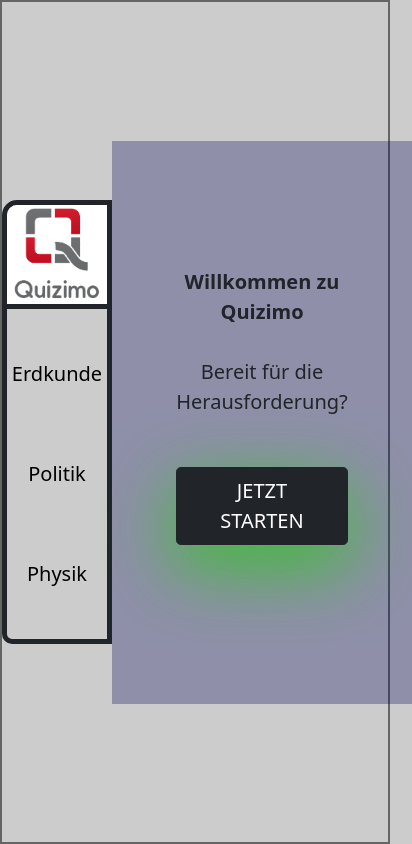
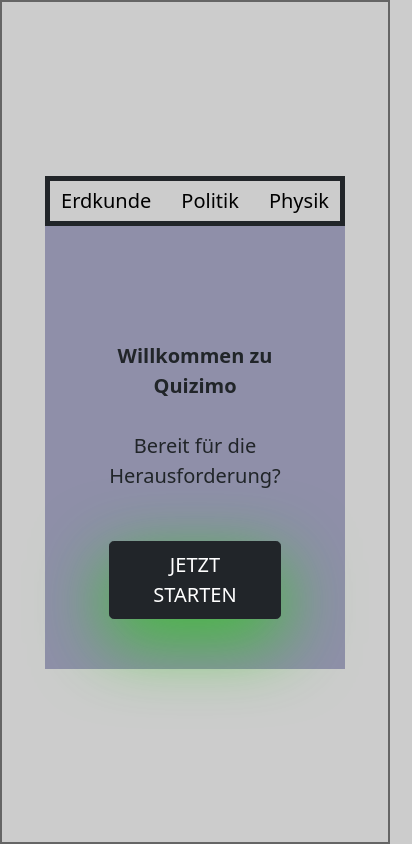
Before and after one commit to JonBuelent/Quizimo, a website: page index.html in a window 390 px wide. Shown: the whole page, 412 px wide, since content can reach past the window. Drawn offline with nearby package versions, Linux system fonts and the light colour scheme.

Commit message:
add final part 2

```diff
--- a/@media.css
+++ b/@media.css
@@ -6,8 +6,8 @@
         margin-right: 10px;
     }
     .right-container {
-        padding-top: 16px;
-        padding-bottom: 16px;
+        padding-top: 8px;
+        padding-bottom: 8px;
     }
     .m-top {
         margin-top: 32px !important;
@@ -31,14 +31,18 @@
         margin-bottom: 6px !important;
     }
     }
+@media (max-width: 750px) {
+
+}
+
 @media (max-width: 700px) {
-
     .m-top {
         margin-top: 16px !important;
     }
     .m-bottom {
         margin-bottom: 16px !important;
     }
+
 
 }
 @media (max-width: 600px) {
@@ -53,14 +57,10 @@
 .prozess {
     width: 250px;
 }
-.btn-container img  {
-    display: none;
-}
 .right-container {
     width: 300px;
     font-size: 20px;
-    padding-top: 27px;
-    padding-bottom: 27px;
+    height: 443px;
 }
 .card-body-answer {
     width: 250px !important;
@@ -103,4 +103,33 @@
     justify-content: flex-end;
     width: 300px;
 }
+.restart-btn {
+    margin-bottom: 0;
 }
+.main-left-container {
+    justify-content: center;
+    align-items: center;
+    flex-direction: column;
+}
+.left-container {
+    flex-direction: row;
+    justify-content: center;
+    border-top-left-radius: 0;
+    border-bottom-left-radius: 0;
+    width: 300px;
+    height: 50px;
+}
+.left-container img{
+    display: none;
+}
+.rubrik-container {
+    display: flex;
+}
+.rubrik {
+    margin-left: 15px;
+    margin-right: 15px;
+}
+.btn-container img {
+    display: none;
+}
+}
--- a/index.html
+++ b/index.html
@@ -20,7 +20,7 @@
             <div>
                 <img src="img/Qizimo.PNG" class="img-top" >
             </div>
-        <div>
+        <div class="rubrik-container">
             <div>
                 <div id="erth" class="rubrik">Erdkunde</div>
             </div>
@@ -83,12 +83,12 @@
                 <!--<div onclick="lastQuestion()" class="slide-rl-container">
                     <img src="img/left.png">
                 </div>-->
-                <div id="next-button" onclick="nextQuestion()" class="slide-rl-container" disabled >
+                <button id="next-button" onclick="nextQuestion()" class="slide-rl-container" disabled>
                     <img src="img/right.png">
-                </div>
+                </button>
             </div>
 
-            <img id="trophy-img" class="trophy-img" src="QuizappImg/tropy.png" style="display: none;">
+            <img id="trophyImg" class="trophy-img" src="img/Trophy.png">
             <!--Progress BAR-->
             <div class="prozess-container">
                 <div class="prozess" id="progress-bar-display">
--- a/script.js
+++ b/script.js
@@ -85,16 +85,15 @@
     document.getElementById('slideButton').classList.add('d-none');
     document.getElementById('restart').classList.add('d-none');
     document.getElementById('endScreen').classList.add('d-none');
-   // document.getElementById('quiz-card-display').classList.add('d-none');
+    document.getElementById('trophyImg').classList.add('d-none');
     showQuestion();
 }
 function startGame() {
     document.getElementById('start-screen').classList.add('d-none');
-  //  document.getElementById('quiz-card-display').style = '';
     document.getElementById('questionBody').classList.remove('d-none');
     document.getElementById('progress-bar-display').classList.remove('d-none');
     document.getElementById('endScreen').classList.add('d-none');
-
+    document.getElementById('trophyImg').classList.add('d-none');
     document.getElementById('slideButton').style = '';
     document.getElementById('slideButton').classList.remove('d-none');
     document.getElementById('progress-bar').innerHTML = `0 %`;
@@ -155,6 +154,7 @@
 }
 // nach der ersten Fragerunde
 function nextQuestion(){
+        document.getElementById('next-button').disabled = true;
         currentQuestion++; // von null auf eins und dann auf zwi und dann auf drei usw. erhöht
         resetAnwerButtons();
         showQuestion();
--- a/style.css
+++ b/style.css
@@ -44,10 +44,7 @@
     align-items: center;
     justify-content: space-around;
     font-size: 30px;
-    padding-top: 8px;
-    padding-bottom: 8px;
-    padding-right: 20px;
-    padding-left: 20px;
+    height: 520px;
 }
 .right-container-display {
     display: flex;
```
